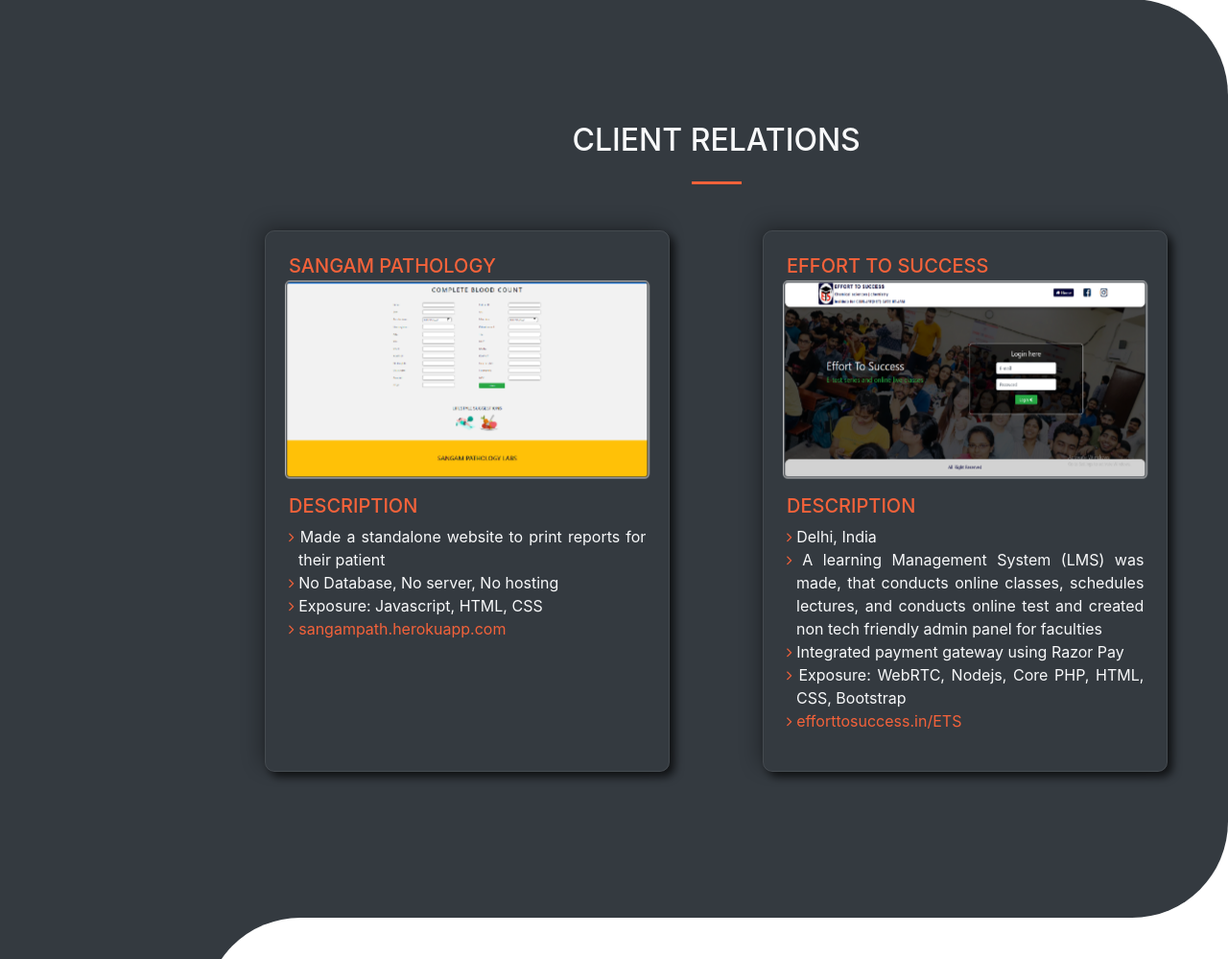
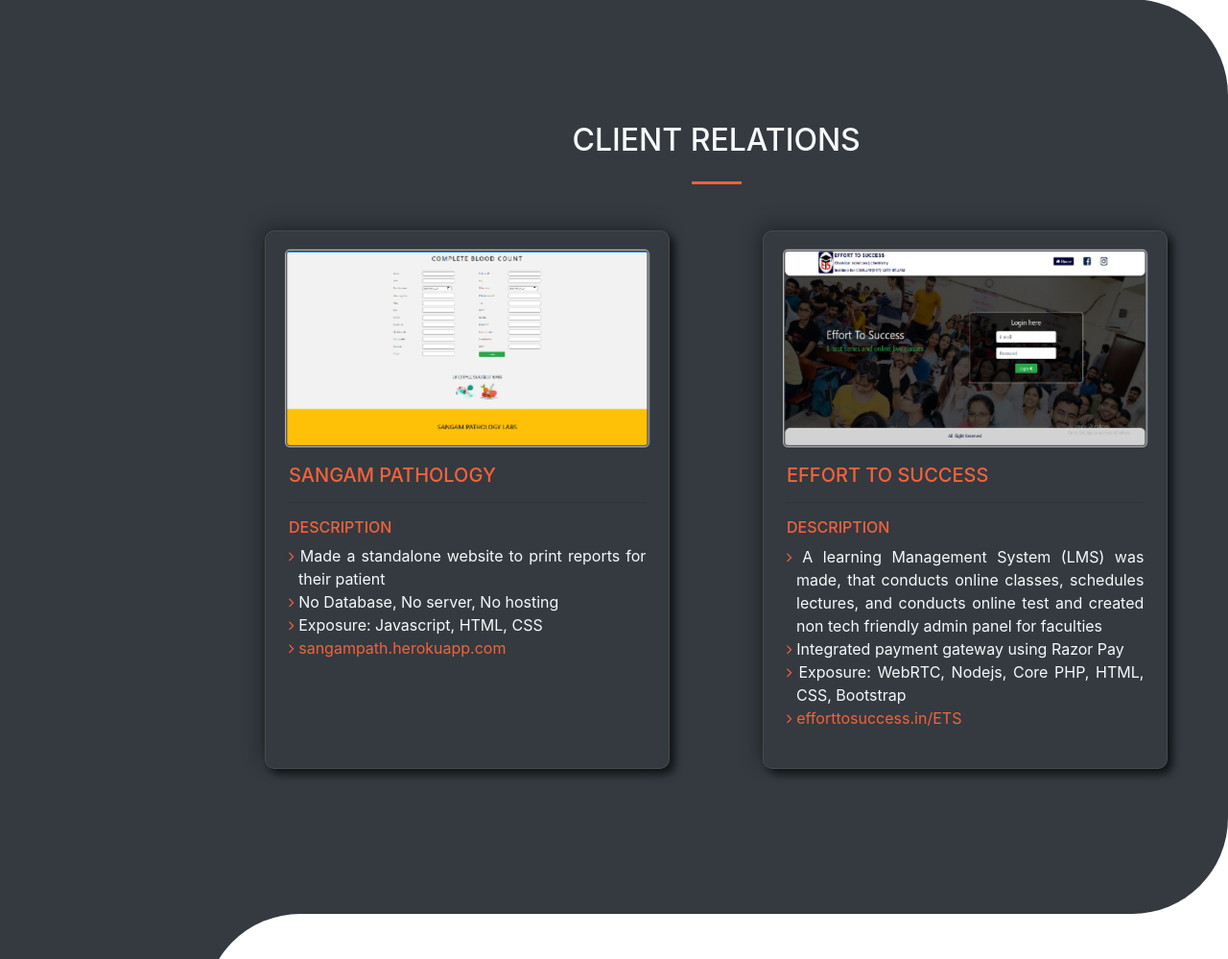
Before and after one commit to harsh3877/portfolio, a PHP site: page / in a window 1280 px wide. Shown: the part 2058-3057 px from the top of the page at 96% size. Run offline with PHP 8.4, Linux system fonts and the light colour scheme; some libraries are stand-ins or nearby versions; some web fonts are replaced.

Commit message:
Add files via upload

```diff
--- a/index.php
+++ b/index.php
@@ -213,9 +213,10 @@
                 <div class="row m-0 pb-4">
                   <div data-aos="fade-right" data-aos-delay="100" class="col-lg-6 col-sm-12 col-md-6 text-center  px-5 mt-4 parentclient">
                         <div class="clientcontainer p-4">
-                    	<h5 class="text-left text-primary">Sangam Pathology</h5>
                         	<img src="image/projectimages/sangam.png">
-                    	<h5 class="text-left text-primary mt-3">Description</h5>
+                    	<h5 class="text-left text-primary mt-3">Sangam Pathology</h5>
+                    	<hr>
+                    	<h6 class="text-left text-primary mt-3">Description</h6>
                     	<ul class="text-left">
 							<li class="text-light"><span class="fa fa-angle-right text-primary bulletpoint" data-aos="fade-right" data-aos-delay="200"></span> Made a standalone website to print reports for their patient</li>
 							<li class="text-light"><span class="fa fa-angle-right text-primary bulletpoint" data-aos="fade-right" data-aos-delay="300"></span> No Database, No server, No hosting</li>
@@ -229,17 +230,18 @@
                         <div class="clientcontainer p-4">
                         <!-- <div class="row m-0"> -->
                            <!--  <div class="col-lg-6 col-md-6 col-sm-12"> -->
-                                <h5  class="text-left text-primary">Effort To Success</h5>
                                 <img src="image/projectimages/ets.png" class="">
+                                <h5  class="text-left text-primary mt-3">Effort To Success</h5>
                          <!--    </div> -->
                            <!--  <div class="col-lg-6 col-md-6 col-sm-12"> -->
-                                <h5  class="text-left text-primary description-heading mt-3">Description</h5>
+                           	<hr>
+                                <h6  class="text-left text-primary description-heading mt-3">Description</h6>
                                 <ul  class="text-left">
-                                    <li class="text-light"> <span class="fa fa-angle-right text-primary bulletpoint" data-aos="fade-right" data-aos-delay="200"></span> Delhi, India</li>
-                                    <li class="text-light"> <span class="fa fa-angle-right text-primary bulletpoint" data-aos="fade-right" data-aos-delay="300"></span> A learning Management System (LMS) was made, that conducts online classes, schedules lectures, and conducts online test and created non tech friendly admin panel for faculties</li>
-                                    <li class="text-light"> <span class="fa fa-angle-right text-primary bulletpoint" data-aos="fade-right" data-aos-delay="400"></span> Integrated payment gateway using Razor Pay</li>
-                                    <li class="text-light"> <span class="fa fa-angle-right text-primary bulletpoint" data-aos="fade-right" data-aos-delay="500"></span> Exposure: WebRTC, Nodejs, Core PHP, HTML, CSS, Bootstrap</li>
-                                    <li class="text-light"> <span class="fa fa-angle-right text-primary bulletpoint" data-aos="fade-right" data-aos-delay="600"></span> <a href="https://efforttosuccess.in/ETS/">efforttosuccess.in/ETS</a></li>
+                                   <!--  <li class="text-light"> <span class="fa fa-angle-right text-primary bulletpoint" data-aos="fade-right" data-aos-delay="200"></span> Delhi, India</li> -->
+                                    <li class="text-light"> <span class="fa fa-angle-right text-primary bulletpoint" data-aos="fade-right" data-aos-delay="200"></span> A learning Management System (LMS) was made, that conducts online classes, schedules lectures, and conducts online test and created non tech friendly admin panel for faculties</li>
+                                    <li class="text-light"> <span class="fa fa-angle-right text-primary bulletpoint" data-aos="fade-right" data-aos-delay="300"></span> Integrated payment gateway using Razor Pay</li>
+                                    <li class="text-light"> <span class="fa fa-angle-right text-primary bulletpoint" data-aos="fade-right" data-aos-delay="400"></span> Exposure: WebRTC, Nodejs, Core PHP, HTML, CSS, Bootstrap</li>
+                                    <li class="text-light"> <span class="fa fa-angle-right text-primary bulletpoint" data-aos="fade-right" data-aos-delay="500"></span> <a href="https://efforttosuccess.in/ETS/">efforttosuccess.in/ETS</a></li>
                                 </ul>
                             <!-- </div> -->
                      <!--    </div> -->
```
